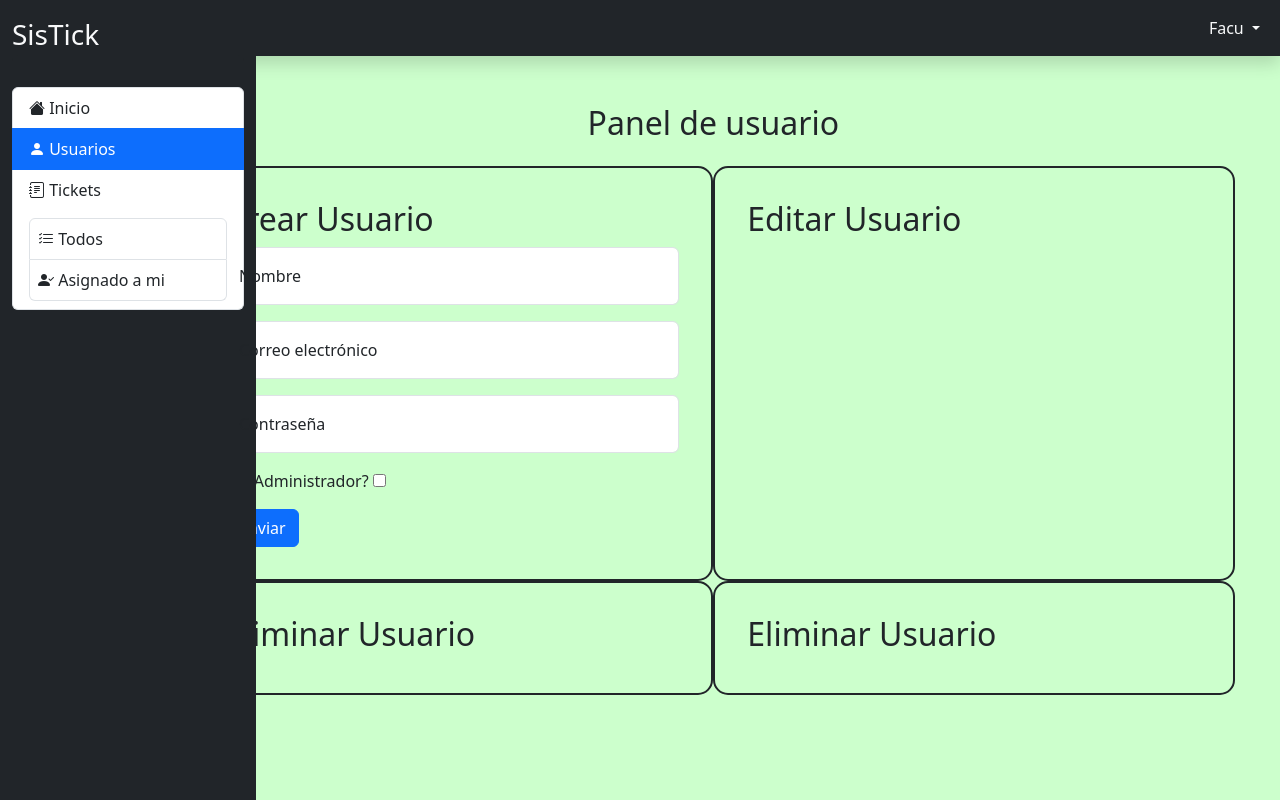
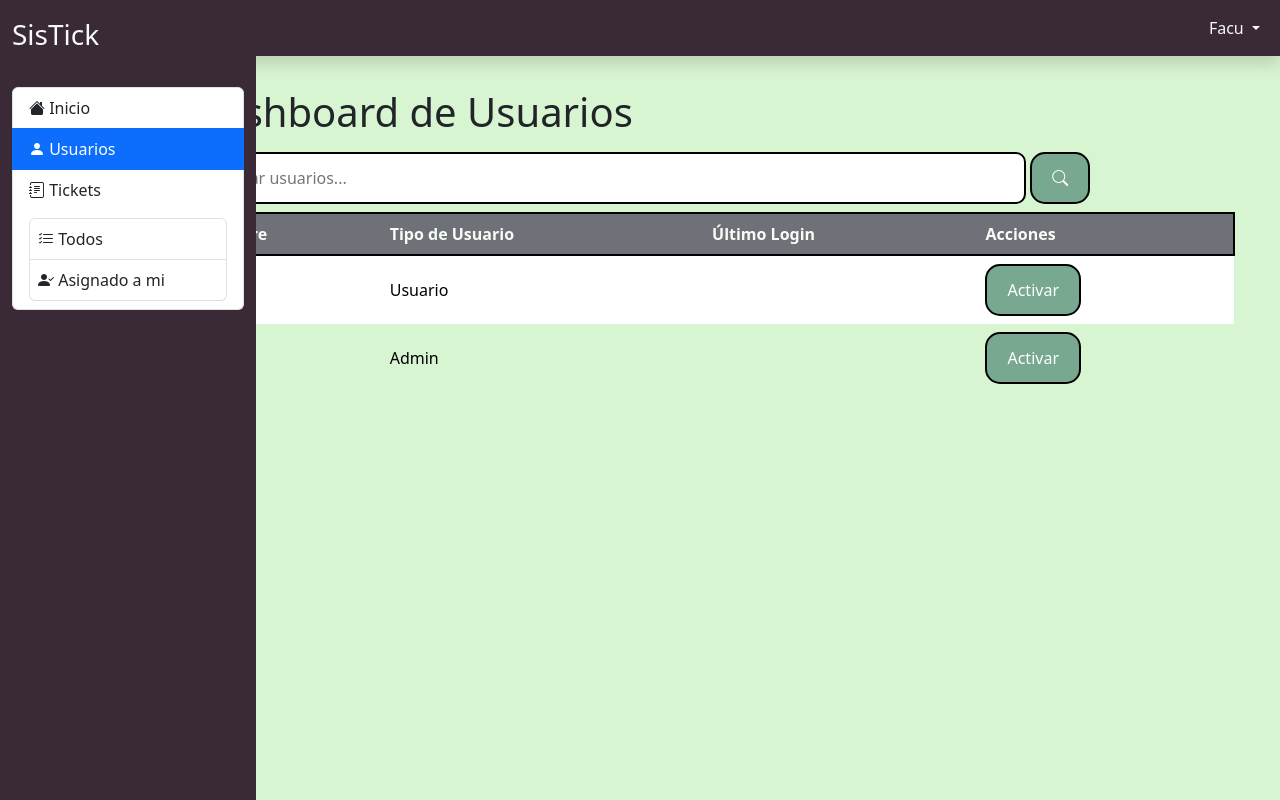
Before and after one commit to BraianVargas/sistick_1, a Flask app: page /user/user_dashboard in a window 1280 px wide. Run offline with Flask 3, Linux system fonts and the light colour scheme; a user stored in the database is signed in; data comes from the database, SQL or seed files in the repository; data that the repository does not hold is empty; parts of the project's set-up code (start-up, migrations or seed data) failed here and were passed over.

Commit message:
[ADD] section for users

```diff
--- a/modules/usuarios/routes.py
+++ b/modules/usuarios/routes.py
@@ -59,10 +59,11 @@ def getAllUsers():
 
 @userBP.route("/logout", methods = ["GET","POST"])
 def logout():
-     # createRegister("Logout",f"User: {session['username']}")
+     createRegister("Logout",f"User: {session['username']}")
      session.pop("username")
      return redirect(url_for("user_blueprint.login"))
 
 @userBP.route("/user_dashboard", methods = ["GET", "POST"])
 def indexUserDashboard():
-     return render_template("user/dashboard_user.html", logged=True, username = session["username"])
+     users, loginReg = getAllUsersToDashboard()
+     return render_template("user/dashboard_user.html", logged=True, username = session["username"], admin = session['admin'], users = users, logs=loginReg)
--- a/templates/base.html
+++ b/templates/base.html
@@ -3,21 +3,40 @@
 
 <head>
      <meta charset="UTF-8">
-     <title>SisTick</title>
+     <title>{% block title %}Inicio{% endblock %}</title>
      <link rel="stylesheet" href="https://cdn.jsdelivr.net/npm/bootstrap-icons@1.10.4/font/bootstrap-icons.css">
      <link href="https://cdn.jsdelivr.net/npm/bootstrap@5.3.0-alpha3/dist/css/bootstrap.min.css" rel="stylesheet"
           integrity="sha384-KK94CHFLLe+nY2dmCWGMq91rCGa5gtU4mk92HdvYe+M/SXH301p5ILy+dN9+nJOZ" crossorigin="anonymous">
 </head>
 <style>
-     body {
-          background-color: #CCFFCC;
+     :root{
+          --main-bg: #d8f5d1;
+          --secondary-bg:#92b395 ;
+          --link-active: #726c81;
+          --dark-mid-bg: #565164;
+          --dark-bg: #392a35;
+          --btn-bg: #78a890;
+          --hover-bg: #a2a9af;
      }
 
-     .active a {
-          background-color: #008cba;
+
+
+     .dark-bg{
+          background-color: var(--dark-bg);
+     }
+     .dark-mid-bg{
+          background-color: var(--dark-mid-bg);
+     }
+
+     body {
+          background-color: var(--main-bg);
+     }
+
+     .active a{
+          background-color: var(--link-active);
      }
      .sidebar {
-          background-color: #f1f1f1;
+          background-color: var(--dark-bg);
           width: 5em;
           height: 100%;
           position: fixed;
@@ -76,11 +95,10 @@
           }
      }
 
-
 </style>
 
 <body>
-     <nav class="navbar navbar-expand-lg navbar-light bg-dark shadow">
+     <nav class="navbar navbar-expand-lg navbar-light dark-bg shadow">
           <div class="container-fluid">
                <a class="navbar-brand fs-3 link-light hidepc" href="/">SisTick</a>
                <button class="navbar-toggler bg-light" type="button" data-bs-toggle="collapse"
@@ -102,8 +120,7 @@
                                              class="bi bi-person-fill"></i> Usuarios</a>
                               </li>
 
-                              <li class="nav-item">
-
+                              <li class="nav-item dark-bg">
                                    <div class="list-group-item list-group-item-action">
                                         <p class="link-light">
                                              <i class="bi bi-journal-text"></i>
@@ -111,11 +128,11 @@
                                         </p>
                                         <div class="list-group">
                                              <a href="{{url_for('ticket_blueprint.index')}}"
-                                                  class="bg-dark link-light list-group-item list-group-item-action {% if request.path == url_for('user_blueprint.index') %} active {% endif %}">
+                                                  class="dark-bg link-light list-group-item list-group-item-action {% if request.path == url_for('user_blueprint.index') %} active {% endif %}">
                                                   Todos
                                              </a>
                                              <a href="{{url_for('ticket_blueprint.assignedToMe')}}"
-                                                  class="bg-dark link-light list-group-item list-group-item-action {% if request.path == url_for('user_blueprint.index') %} active {% endif %}">
+                                                  class="dark-bg link-light list-group-item list-group-item-action {% if request.path == url_for('user_blueprint.index') %} active {% endif %}">
                                                   Asignado a mi
                                              </a>
                                         </div>
@@ -157,11 +174,11 @@
 
      <div class="container-fluid mt-4">
           <div class="row">
-               <div class="col-md-3 sidebar bg-dark hide m-auto" tabindex="0">
+               <div class="col-md-3 sidebar dark-bg hide m-auto" tabindex="0">
                     <a class="navbar-brand fs-3 mt-0 pt-0 link-light" href="/">SisTick</a>
                     <br>
                     {% if 'username' in session %}
-                    <div class="list-group hide bg-dark menu">
+                    <div class="list-group hide dark-bg menu">
                          <a href="{{url_for('index')}}"
                               class="list-group-item list-group-item-action {% if request.path == url_for('index') %} active {% endif %}">
                               <i class="bi bi-house-fill"></i>
--- a/templates/ticket/index.html
+++ b/templates/ticket/index.html
@@ -1,5 +1,5 @@
 {% extends "base.html" %}
-{% block title %} Ingreso {% endblock %}
+{% block title %} Inicio Tickets {% endblock %}
 {% block content %}
 <style>
      .deleted {
--- a/templates/user/dashboard_user.html
+++ b/templates/user/dashboard_user.html
@@ -1,69 +1,114 @@
 {% extends "base.html" %}
-{% block title %} Inicio {% endblock %}
+{% block title %} Dashboard de usuario {% endblock %}
 {% block content %}
-<style>
-     .form-details{
-          border: 2px solid;
-          border-radius: 15px;
-          padding: 2em;
-     }
-</style>
+<head>
+     <style>
+          table {
+               width: 100%;
+          }
+          tr:first-child{
+               border: solid 2px black;
+               border-radius: 10px;
+          }
 
-<body>
-     <h2 class="text-center p-3"> Panel de usuario </h2>
-     <!-- Create User -->
-     <section id="createUsers">
-          <div class="container">
-               <div class="row">
-                    <div class="col-12 col-md-6 form-details">
-                         <h2 class="text-left"> Crear Usuario </h2>
-                         <form class="m-auto w-80" action="/user/create" method="POST">
-						<div class="form-floating mb-3">
-							<input type="text" name="username" class="form-control" id="inputNombre"
-								placeholder="Introduce tu nombre" required>
-							<label for="inputNombre" class="form-label">Nombre</label>
-						</div>
-						<div class="form-floating mb-3">
-							<input type="email" name="email" class="form-control" id="inputEmail"
-								placeholder="Introduce tu correo electrónico" required>
-							<label for="inputEmail" class="form-label">Correo electrónico</label>
-						</div>
-						<div class="form-floating mb-3">
-							<input type="password" name="password" class="form-control" id="inputPassword"
-								placeholder="Introduce tu contraseña" required>
-							<label for="inputPassword" class="form-label">Contraseña</label>
-						</div>
-						<div class="form-group mb-3">
-							<label for="isadmin">¿Es Administrador?</label>
-							<input type="checkbox" class="" name="isadmin" id="isadmin"
-								placeholder="¿Es Administrador?">
-						</div>
-						<button type="submit" class="btn btn-primary btn-block">Enviar</button>
-					</form>
-                    </div>
-     <!-- Edit User Profile -->
-                    <div class="col-12 col-md-6 form-details">
-                         <h2 class="text-left"> Editar Usuario </h2>
+          th, td {
+               text-align: left;
+               padding: 8px;
+          }
 
-                    </div>
-               </div>
-          </div>
-     </section>
-     <!-- Delete User -->
-          <section id="createUsers">
-               <div class="container">
-                    <div class="row">
-                         <div class="col-12 col-md-6 form-details">
-                              <h2 class="text-left"> Eliminar Usuario </h2>
+          tr:nth-child(even){
+               background-color: white;
+          }
 
-                         </div>
-                         <div class="col-12 col-md-6 form-details">
-                              <h2 class="text-left"> Eliminar Usuario </h2>
+          th {
+               background-color: var(--dark-mid-bg);
+               opacity: .8;
+               color: white;
+          }
 
-                         </div>
-                    </div>
-               </div>
-          </section>
+          input[type=text] {
+               width: 80%;
+               border: 1px black solid;
+               padding: 12px 20px;
+               margin: 8px 0;
+               box-sizing: border-box;
+               border: none;
+               border-radius: 10px;
+          }
 
-</body>
+          button {
+               background-color: var(--btn-bg);
+               color: white;
+               padding: 12px 20px;
+               border: none;
+               cursor: pointer;
+               border-radius: 15px;
+               border: solid 2px black;
+          }
+
+          button:hover {
+               background-color:  var(--hover-bg);
+               transition: background-color .4s ease;
+          }
+     </style>
+ </head>
+ <body>
+     <h1>Dashboard de Usuarios</h1>
+     <div class="d-block m-auto">
+          <input style="border:2px solid black;" type="text" id="search-box" placeholder="Buscar usuarios..." onkeyup="searchUsers()">
+          <button style="border:2px solid black;" class="W-20" type="submit" onclick="searchUsers()">
+               <i class="bi bi-search"></i>
+          </button>
+     </div>
+     <table id="users-table">
+         <tr>
+             <th>Nombre</th>
+             <th>Tipo de Usuario</th>
+             <th>Último Login</th>
+             <th>Acciones</th>
+         </tr>
+         {% for user in users %}
+          <tr>
+               <td class="text-black">{{ user['username'].capitalize() }}</td>
+               <td class="text-black">{{ user['admin'].capitalize() }}</td>
+               <td class="text-black">
+                    {% for log in logs %}
+                         {% if (user.id == log.user_id)%}
+                              {{ log.date }}
+                         {% endif %}
+                    {% endfor %}
+               </td>
+               <td>
+                    {% if user['sysactive'] == '0' %}
+                         <button onclick="{{url_for('static')}}">Activar</button>
+                    {% else %}
+                         <button onclick="">Desactivar</button>
+                    {% endif %}
+               </td>
+          </tr>
+         {% endfor %}
+     </table>
+     <script>
+         function searchUsers() {
+             var input, filter, table, tr, td, i, txtValue;
+             input = document.getElementById("search-box");
+             filter = input.value.toUpperCase();
+             table = document.getElementById("users-table");
+             tr = table.getElementsByTagName("tr");
+             for (i = 0; i < tr.length; i++) {
+                 td = tr[i].getElementsByTagName("td")[0];
+                 if (td) {
+                     txtValue = td.textContent || td.innerText;
+                     if (txtValue.toUpperCase().indexOf(filter) > -1) {
+                         tr[i].style.display = "";
+                     } else {
+                         tr[i].style.display = "none";
+                     }
+                 }
+             }
+         }
+
+     </script>
+ </body>
+
 {% endblock %}
```
Also changed, not shown: modules/usuarios/controller.py (+27 -1 lines), templates/css/baseStyle.css (deleted, +0 -57 lines).
